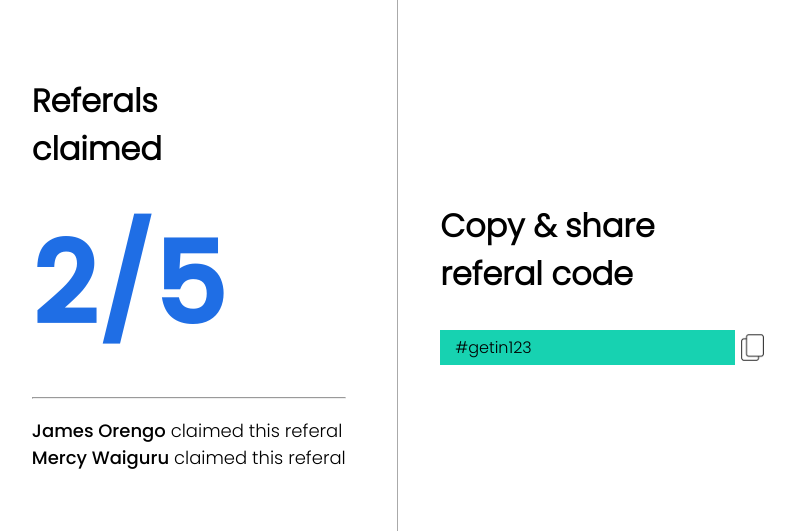
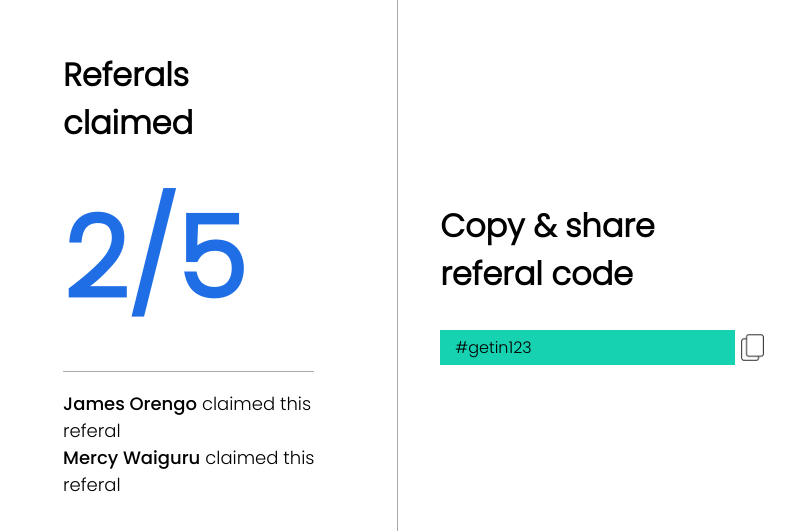
Before and after one commit to derekleiro/fingo_project, a React (Create React App) app: page /refer in a window 1280 px wide. Shown: the part 133-664 px from the top of the page, without its empty margins (243-1038 px from the left). Built offline with nearby package versions, Linux system fonts and the light colour scheme.

Commit message:
Small UI tweaks

```diff
--- a/src/pages/referal/Referal.jsx
+++ b/src/pages/referal/Referal.jsx
@@ -70,7 +70,8 @@ const Referal = () => {
 											<span style={{ fontFamily: "Poppins Medium" }}>
 												{val}
 											</span>{" "}
-											claimed this referal
+											claimed this <br />
+											referal
 										</li>
 									);
 								})}
--- a/src/pages/referal/referal.module.css
+++ b/src/pages/referal/referal.module.css
@@ -1,5 +1,8 @@
 hr {
-	border: "solid 1px #aaa";
+	border-left: 0;
+	border-right: 0;
+	border-top: 0;
+	border-bottom: solid 1px #aaa;
 }
 
 .users {
--- a/src/shared/shared-styles.module.css
+++ b/src/shared/shared-styles.module.css
@@ -9,7 +9,6 @@
 .big_title {
 	font-size: 112px;
 	line-height: 0em;
-	font-family: "Poppins Medium";
 }
 
 .pop_card {
```
